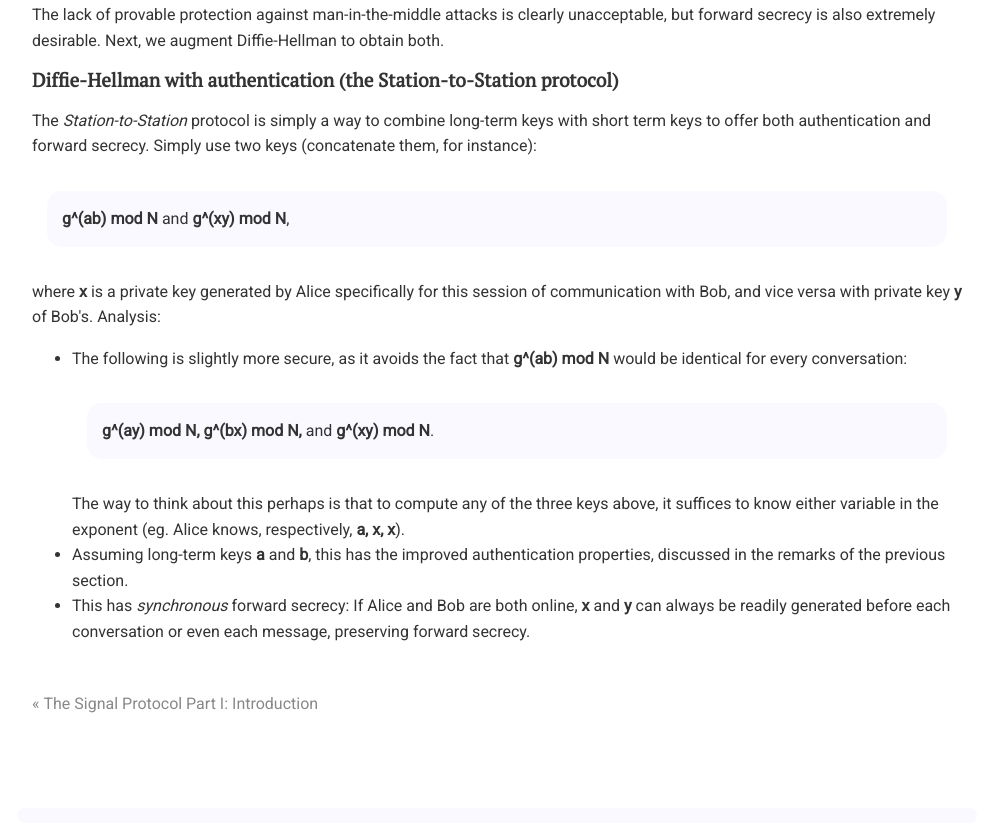
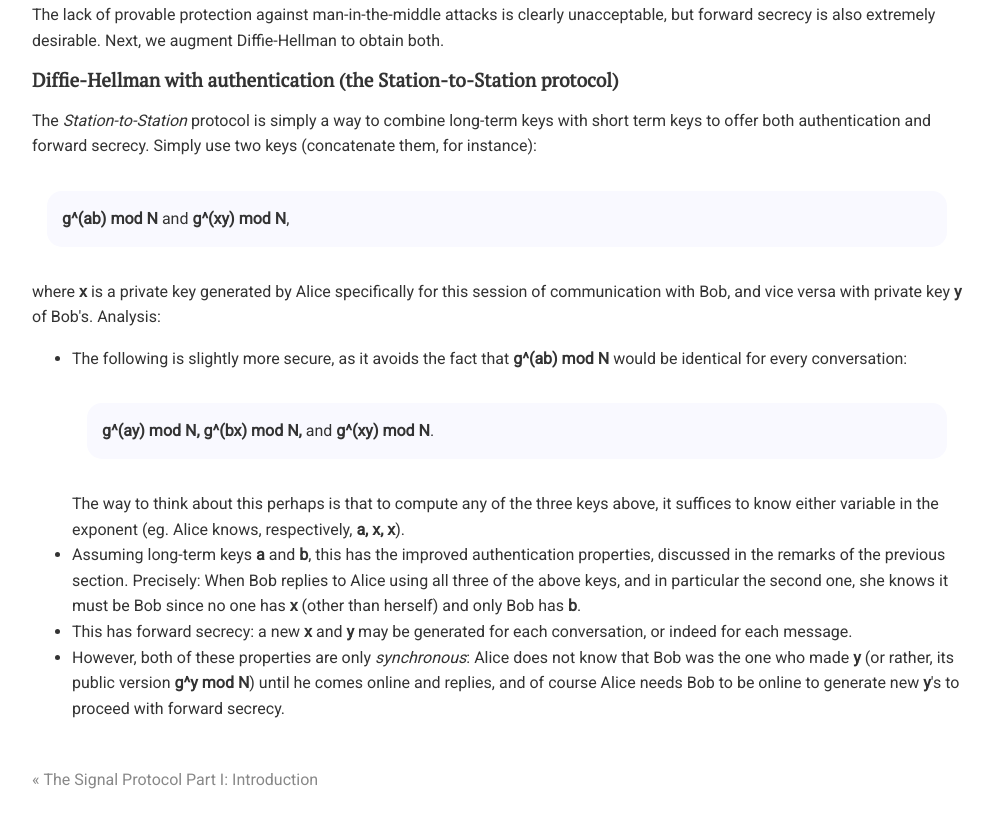
Before and after one commit to chatscrypt/chatscrypt.github.io, a Jekyll site: the page built from _posts/2020-01-06-the-signal-protocol-part-ii-the-diffie-hellman-key-exchange.html, in a window 1280 px wide and 900 px high, scrolled down 1264 px. Shown: the top 828 px of the window, without its empty margins (143-1136 px from the left). Built offline with Jekyll 4.4.1, drawn with Linux system fonts in a browser that asks for light colours; comment, search, counter and statistics services are not loaded.

Commit message:
Update 2020-01-06-the-signal-protocol-part-ii-the-diffie-hellman-key-exchange.html

```diff
--- a/_posts/2020-01-06-the-signal-protocol-part-ii-the-diffie-hellman-key-exchange.html
+++ b/_posts/2020-01-06-the-signal-protocol-part-ii-the-diffie-hellman-key-exchange.html
@@ -52,6 +52,9 @@ Analysis:
 </div>
   The way to think about this perhaps is that to compute any of the three keys above, it suffices to know either variable in the exponent (eg. Alice knows, respectively, <b>a, x, x</b>).
 
- <li>Assuming long-term keys <b>a</b> and <b>b</b>, this has the improved authentication properties, discussed in the remarks of the previous section.
- <li>This has <i>synchronous</i> forward secrecy: If Alice and Bob are both online, <b>x</b> and <b>y</b> can always be readily generated before each conversation or even each message, preserving forward secrecy.
+ <li>Assuming long-term keys <b>a</b> and <b>b</b>, this has the improved authentication properties, discussed in the remarks of the previous section. Precisely: When Bob replies to Alice using all three of the above keys, and in particular the second one, she knows it must be Bob since no one has <b>x</b> (other than herself) and only Bob has <b>b</b>.
+
+ <li>This has forward secrecy: a new <b>x</b> and <b>y</b> may be generated for each conversation, or indeed for each message.
+
+ <li> However, both of these properties are only <i>synchronous</i>: Alice does not know that Bob was the one who made <b>y</b> (or rather, its public version <b>g^y mod N</b>) until he comes online and replies, and of course Alice needs Bob to be online to generate new <b>y</b>'s to proceed with forward secrecy.
 </ul>
```
